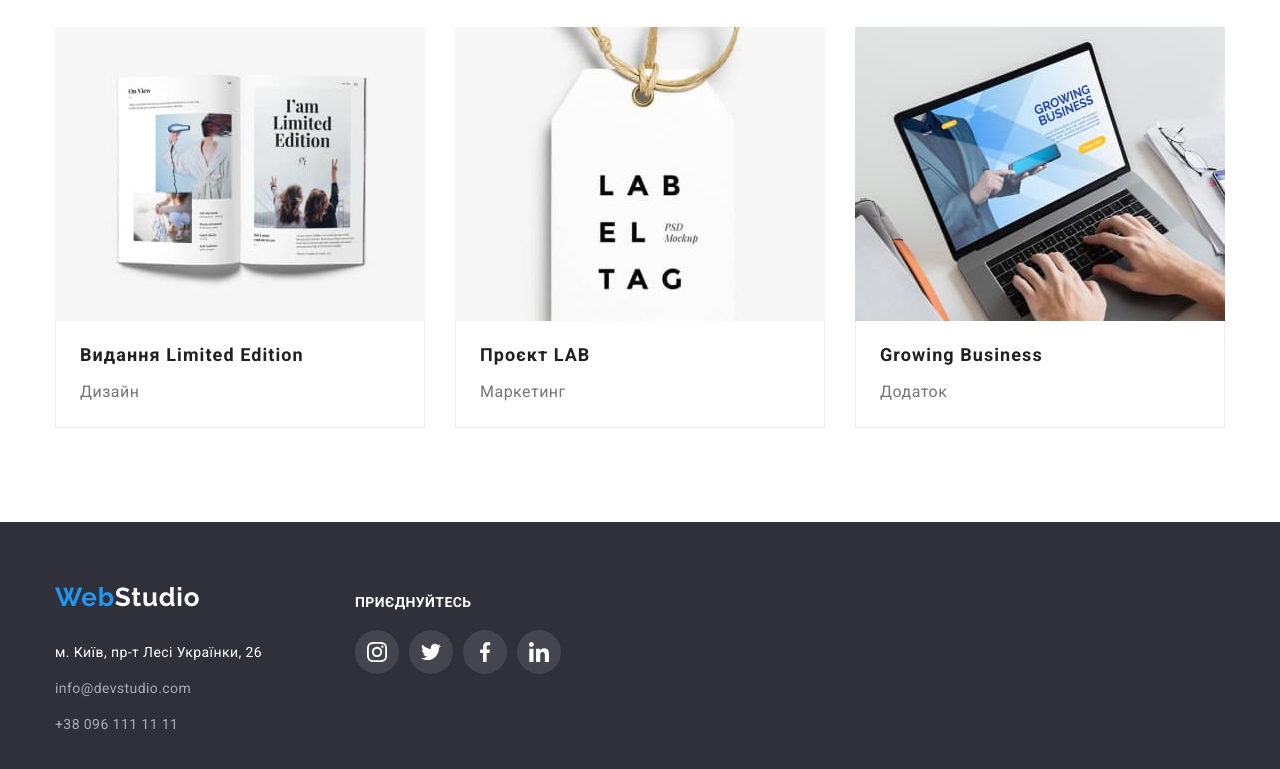
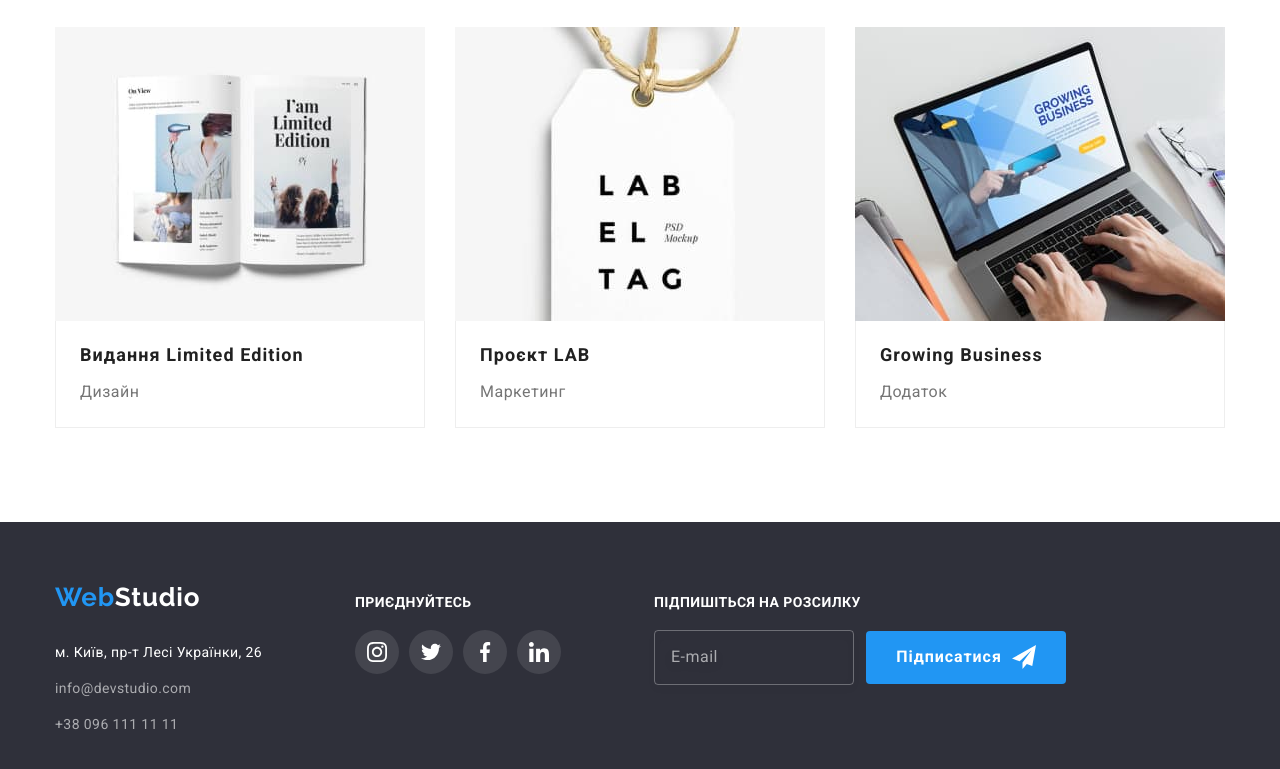
Before and after one commit to pasazhyr99th/goit-markup-hw-06, a plain HTML site: page portfolio.html in a window 1280 px wide. Shown: the part 1102-1871 px from the top of the page. Drawn offline with nearby package versions, Linux system fonts and the light colour scheme.

Commit message:
Update portfolio.html

```diff
--- a/portfolio.html
+++ b/portfolio.html
@@ -233,6 +233,18 @@
                     </li>
                 </ul>
             </div>
+            <div class="footer-newsletter">
+                <p class="footer-subscribe">Підпишіться на розсилку</p>
+                <form class="footer-form">
+                    <input type="email" class="subscribe-input" name="subscribe" placeholder="E-mail">
+                    <button type="submit" class="subscribe-btn">
+                        Підписатися
+                        <svg class="icon-subscribe" width="24" height="24">
+                            <use href="./images/icons.svg#icon-send"></use>
+                        </svg>
+                    </button>
+                </form>
+            </div>
         </div>
     </footer>
 </body>
```
